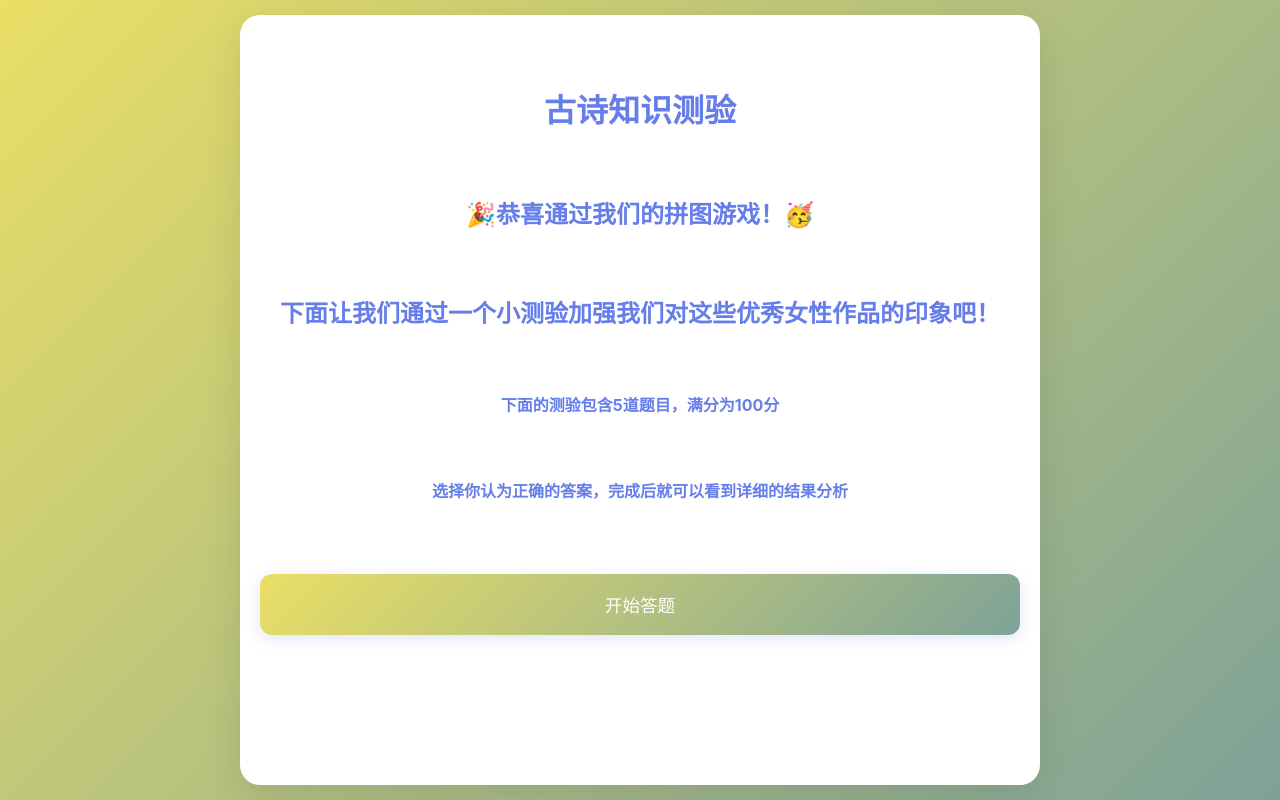
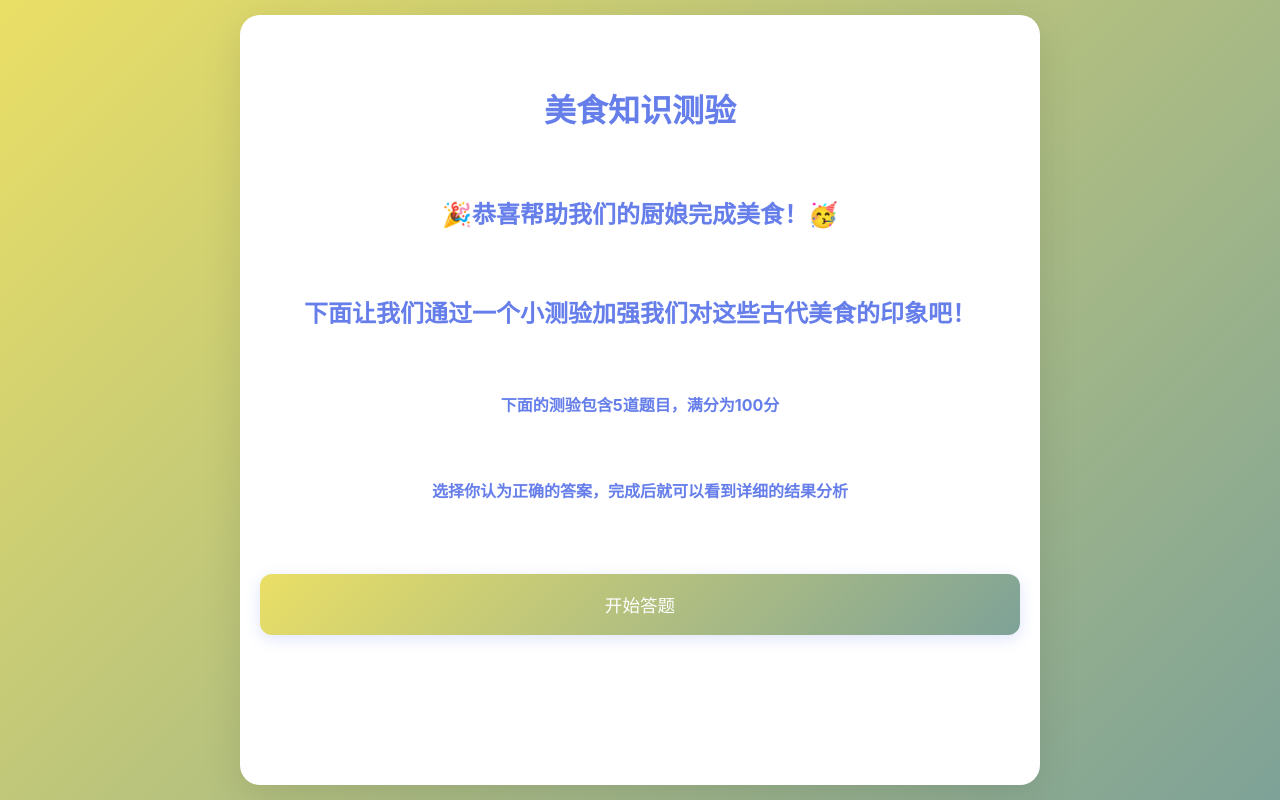
Before and after one commit to liang-X0214/thelastone, a plain HTML site: page question2.html in a window 1280 px wide. Drawn offline with Linux system fonts and the light colour scheme.

Commit message:
question2.html

```diff
--- a/question2.html
+++ b/question2.html
@@ -372,9 +372,9 @@
 <body>
     <div class="container" id="app">
         <div class="page home-page active-page" id="home-page">
-            <h1>古诗知识测验</h1>
-            <h2>🎉恭喜通过我们的拼图游戏！🥳</h2>
-            <h2>下面让我们通过一个小测验加强我们对这些优秀女性作品的印象吧！</h2>
+            <h1>美食知识测验</h1>
+            <h2>🎉恭喜帮助我们的厨娘完成美食！🥳</h2>
+            <h2>下面让我们通过一个小测验加强我们对这些古代美食的印象吧！</h2>
             <h3>下面的测验包含5道题目，满分为100分</h3>
             <h3>选择你认为正确的答案，完成后就可以看到详细的结果分析</h3>
             <button class="game-btn" data-game="game4">开始答题</button>
```
